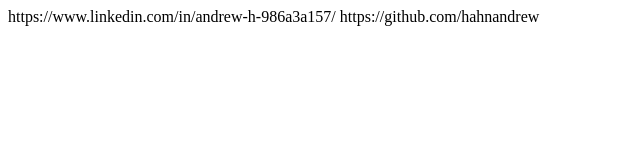
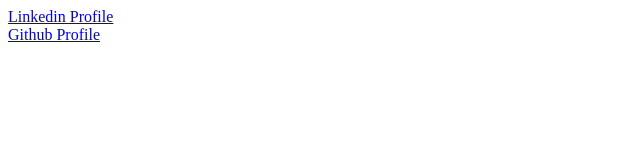
Before and after one commit to hahnandrew/hahnandrew.github.io, a plain HTML site: page index.html in a window 1280 px wide. Shown: the whole page, without its empty margins (0-640 px from the left). Drawn offline with Linux system fonts and the light colour scheme.

Commit message:
add social links
Signed-off-by: Andrew Hahn <dev.andrewhahn@gmail.com>

```diff
--- a/index.html
+++ b/index.html
@@ -1,2 +1,19 @@
-https://www.linkedin.com/in/andrew-h-986a3a157/
-https://github.com/hahnandrew
+<!DOCTYPE html>
+<html lang="en">
+
+<head>
+  <meta charset="utf-8">
+  <meta name="viewport" content="width=device-width, initial-scale=1">
+  <title></title>
+  <link rel="stylesheet" href="styles.css">
+</head>
+
+<body>
+  <div>
+    <a href="https://www.linkedin.com/in/andrew-h-986a3a157/">Linkedin Profile</a>
+  </div>
+  <div>
+    <a href="https://github.com/hahnandrew">Github Profile</a>
+  </div>
+</body>
+</html>
```
